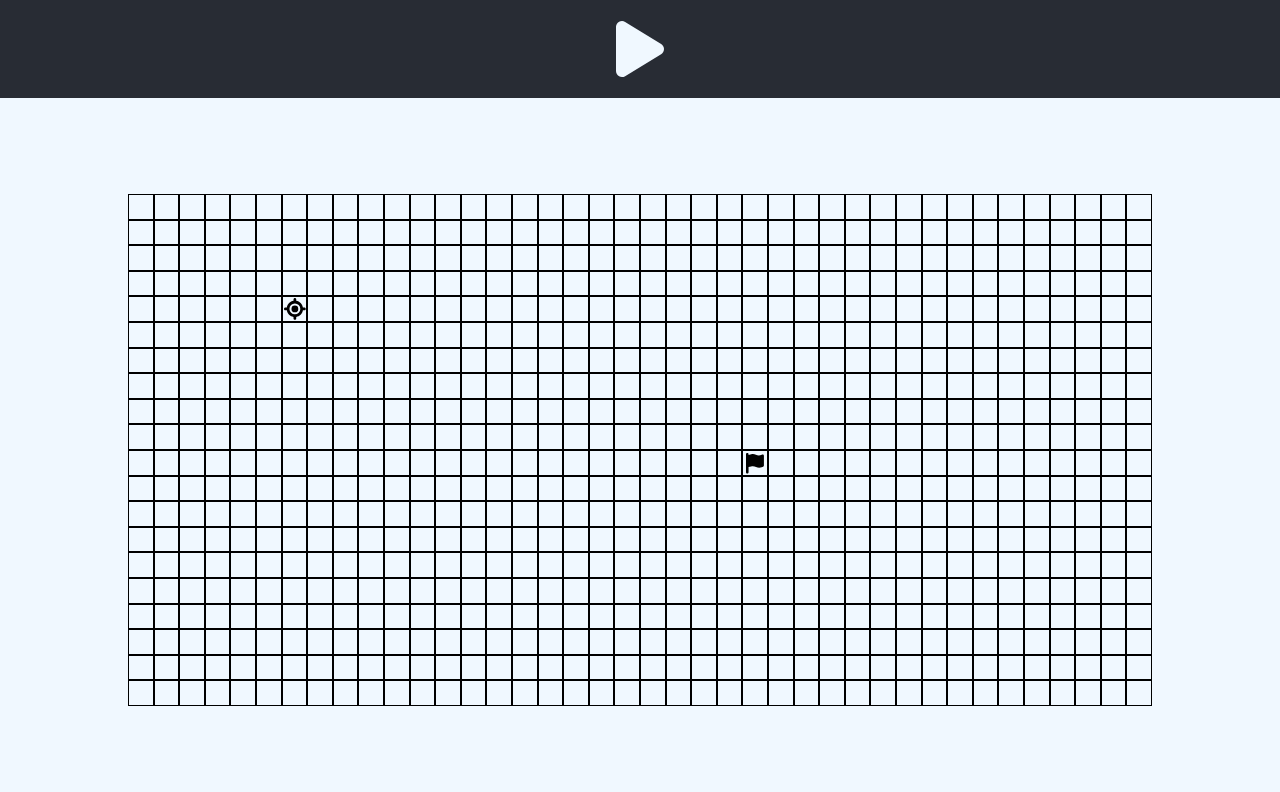
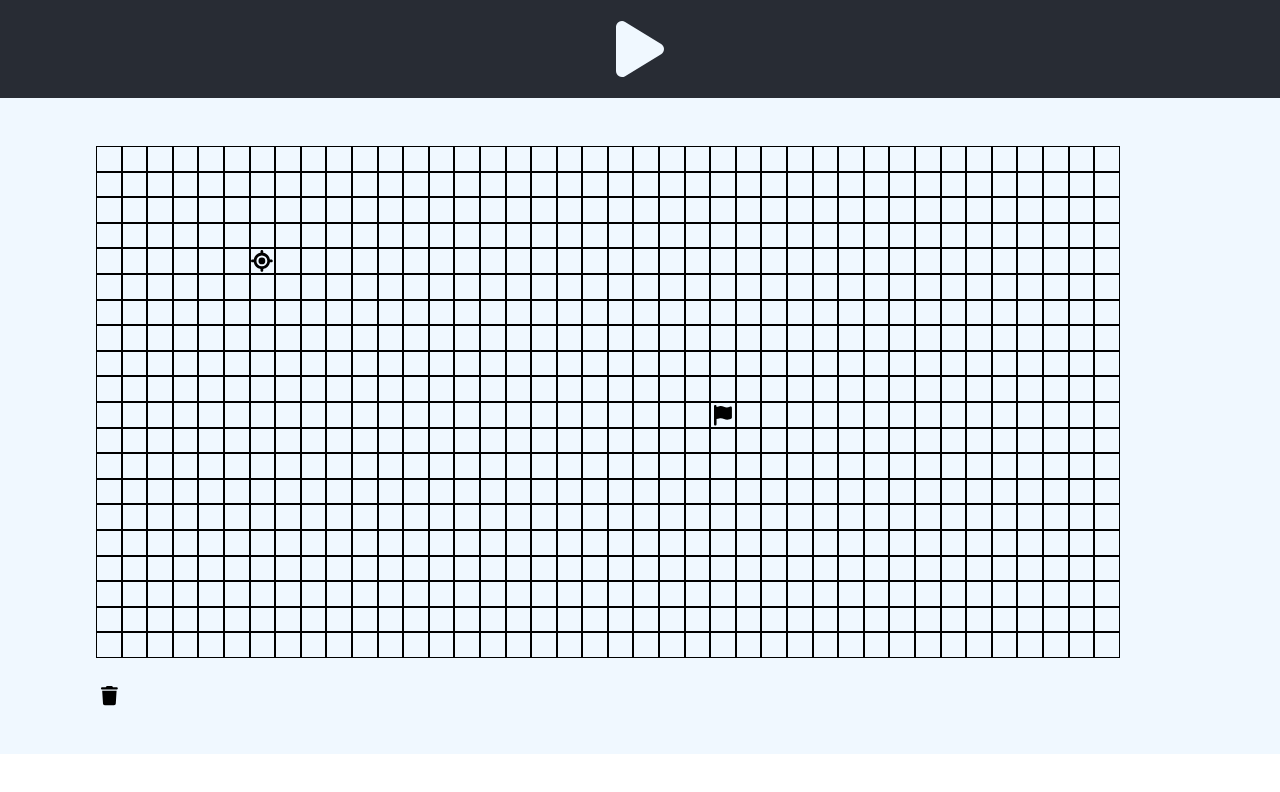
Before and after one commit to Zsoltbanyai/pathfinding-react, a React (Create React App) app: page / in a window 1280 px wide. Shown: the top 792 px of the page. Built offline with nearby package versions, Linux system fonts and the light colour scheme.

Commit message:
add Erase Wall functionality

```diff
--- a/src/pathfinding/App.css
+++ b/src/pathfinding/App.css
@@ -3,37 +3,8 @@
   background-color: aliceblue;
 }
 
-.App-logo {
-  height: 40vmin;
-  pointer-events: none;
+.grid-container {
+  position: relative;
+  margin: auto;
+  padding: 6vb 12vb 12vb 12vb;
 }
-
-@media (prefers-reduced-motion: no-preference) {
-  .App-logo {
-    animation: App-logo-spin infinite 20s linear;
-  }
-}
-
-.App-header {
-  background-color: #282c34;
-  min-height: 100vh;
-  display: flex;
-  flex-direction: column;
-  align-items: center;
-  justify-content: center;
-  font-size: calc(10px + 2vmin);
-  color: white;
-}
-
-.App-link {
-  color: #61dafb;
-}
-
-@keyframes App-logo-spin {
-  from {
-    transform: rotate(0deg);
-  }
-  to {
-    transform: rotate(360deg);
-  }
-}
--- a/src/pathfinding/App.js
+++ b/src/pathfinding/App.js
@@ -2,9 +2,17 @@ import './App.css';
 import {Grid} from './grid/Grid';
 import {Navbar} from "./navbar/Navbar";
 import {useState} from "react";
+import {MyButton} from "./button/Button";
+import {FontAwesomeIcon} from "@fortawesome/react-fontawesome";
+import {faTrash} from "@fortawesome/free-solid-svg-icons";
 
 function App() {
     const [isRunning, setIsRunning] = useState(false);
+    const [eraseButton, setEraseButton] = useState(false);
+
+    const handleEraseButtonClick = () => {
+        setEraseButton(!eraseButton);
+    }
 
     const startStop = () => {
         setIsRunning(!isRunning);
@@ -16,12 +24,20 @@ function App() {
                 isRunning={isRunning}
                 startStop={startStop}
             />
+            <div className='grid-container'>
                 <Grid
                     numOfRows={20}
                     numOfCols={40}
                     isRunning={isRunning}
                     setIsRunning={setIsRunning}
+                    eraseButton={eraseButton}
                 />
+                <MyButton
+                    content={<FontAwesomeIcon icon={faTrash} title={'erase wall'}/>}
+                    className={'erase-wall'}
+                    onClick={handleEraseButtonClick}
+                />
+            </div>
         </div>
     );
 }
--- a/src/pathfinding/button/Button.css
+++ b/src/pathfinding/button/Button.css
@@ -15,3 +15,10 @@
     font-size: 8vb;
     padding: 2vb;
 }
+
+.erase-wall {
+    position: absolute;
+    font-size: 1.5vi;
+    bottom: 3.5vi;
+    left: 11.9vb;
+}
--- a/src/pathfinding/button/Button.jsx
+++ b/src/pathfinding/button/Button.jsx
@@ -1,7 +1,7 @@
 import './Button.css'
 import { useState } from 'react';
 
-export function MyButton({content, onClick, className}) {
+export function MyButton({ content, onClick, className }) {
     const [isPressed, setIsPressed] = useState(false);
 
     return (
--- a/src/pathfinding/grid/Grid.css
+++ b/src/pathfinding/grid/Grid.css
@@ -1,7 +1,6 @@
 /* there is some additional inline styling in Grid.jsx to make it dynamic */
 .grid {
+    position: relative;
     display: grid;
-    margin: auto;
-    padding: 12vb;
     grid-gap: 0;
 }
--- a/src/pathfinding/grid/Grid.jsx
+++ b/src/pathfinding/grid/Grid.jsx
@@ -1,9 +1,9 @@
 import './Grid.css';
 import {Node} from '../node/Node';
 import {BFS} from '../algorithm/Bfs';
-import React, {useCallback, useEffect, useState} from 'react';
+import {useCallback, useEffect, useState} from 'react';
 
-export const Grid = ({ numOfRows, numOfCols, isRunning, setIsRunning }) => {
+export const Grid = ({ numOfRows, numOfCols, isRunning, setIsRunning, eraseButton }) => {
     const GRID_WIDTH = numOfCols * 2;
     const START_ROW = Math.floor(numOfRows/5);
     const START_COL = Math.floor(numOfCols/6);
@@ -82,6 +82,12 @@ export const Grid = ({ numOfRows, numOfCols, isRunning, setIsRunning }) => {
         }
     }, [clearAnimation, endNode, isAnimating, isAnimationDone,
              isRunning, numOfCols, numOfRows, startNode, wallNodes]);
+
+    // Erases all wall nodes and stops the animation when the button is pressed
+    useEffect(() => {
+        setWallNodes([]);
+        setIsRunning(false);
+    }, [eraseButton, setIsRunning]);
 
     const isStartNode = (nodeId) => {
         return nodeId === startNode;
```
Also changed, not shown: src/pathfinding/node/Node.css (line endings or trailing spaces), 1 other file (tests, documents, lock files or other folders). Lines whose indentation alone changed are shown as unchanged.
